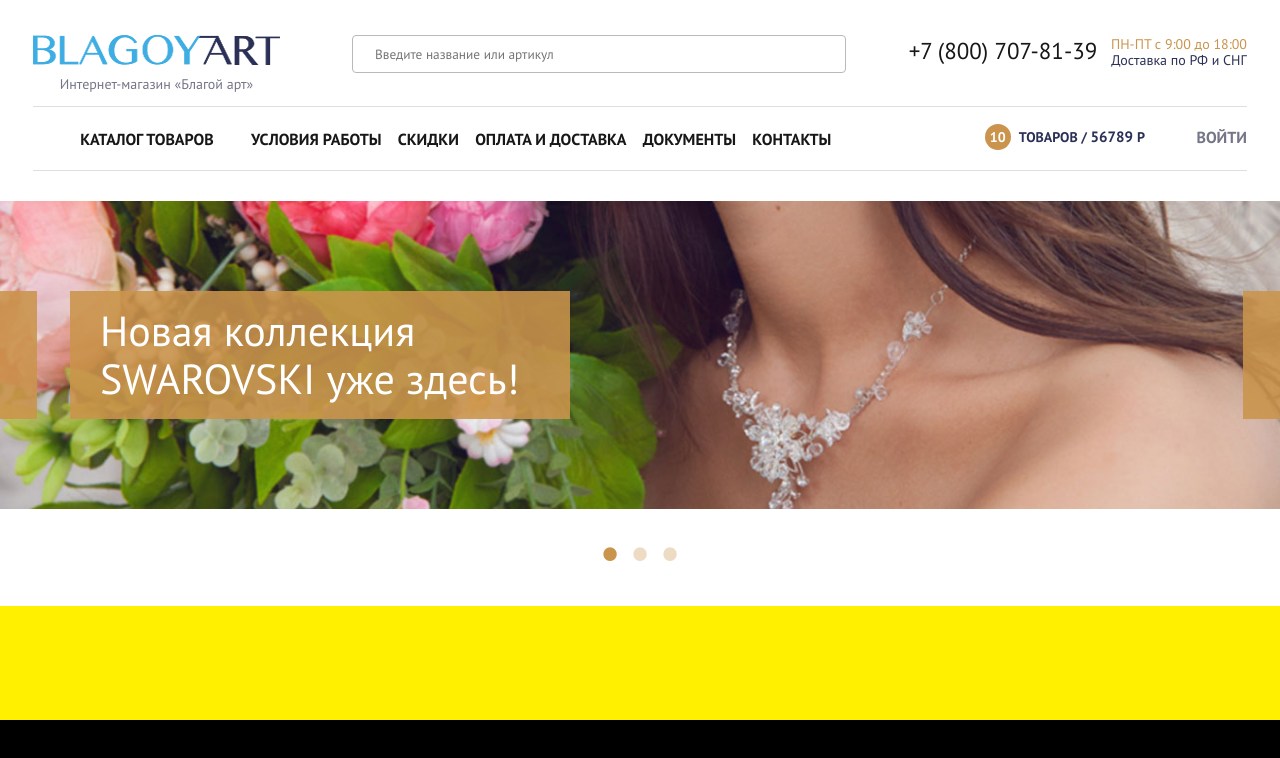
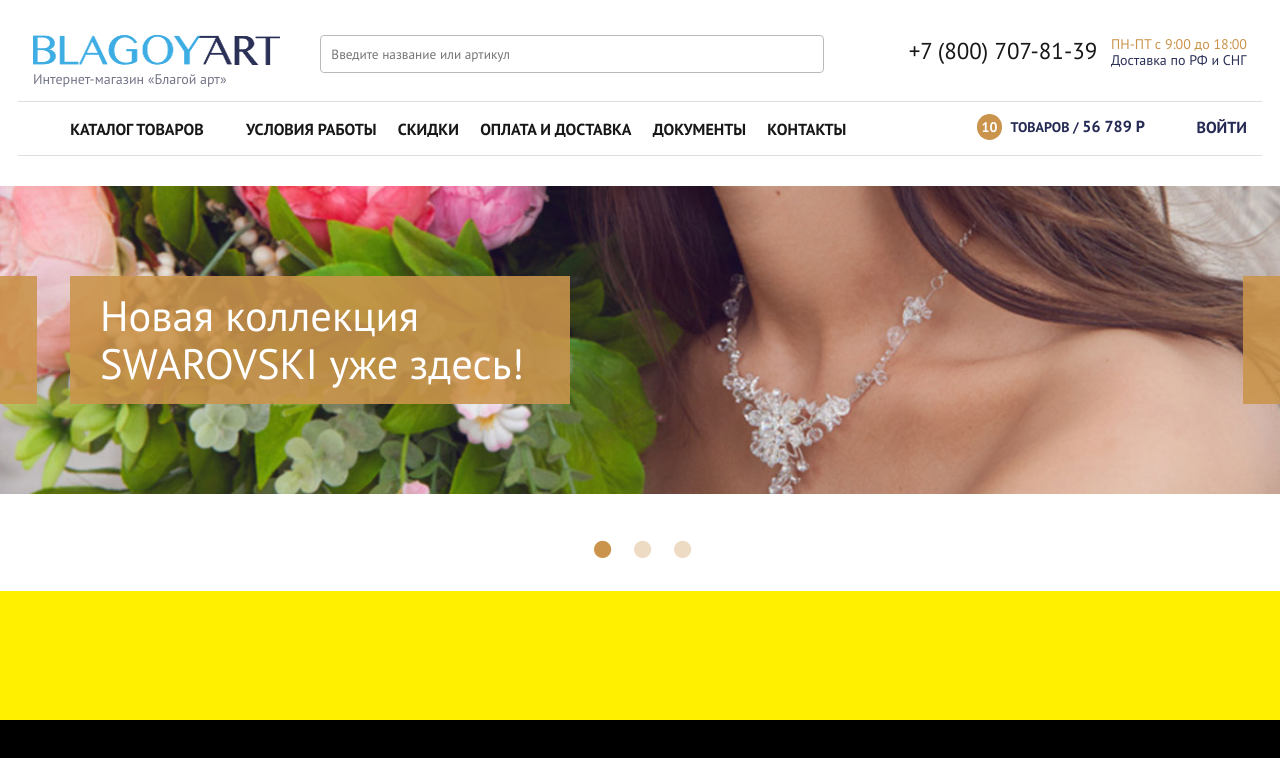
Before and after one commit to Valeriy73/blagoyart, a website: page source/template/index.html in a window 1280 px wide. Drawn offline with nearby package versions, Linux system fonts and the light colour scheme; files that its build step writes are made by us from their sources; files whose address does not match are found by name; a web font is replaced by a local one.

Commit message:
perfect pixel pc screen

```diff
--- a/source/scss/components/_slick-theme.scss
+++ b/source/scss/components/_slick-theme.scss
@@ -16,7 +16,7 @@
 $slick-prev-character: "" !default;
 $slick-next-character: "" !default;
 $slick-dot-character: "\2022" !default;
-$slick-dot-size: 56px !default;
+$slick-dot-size: 72px !default;
 $slick-opacity-default: 1 !default;
 $slick-opacity-on-hover: 1 !default;
 $slick-opacity-not-active: 0.33 !default;
@@ -136,7 +136,7 @@
 
 .slick-dots {
     position: absolute;
-    bottom: -55px;
+    bottom: -65px;
     list-style: none;
     display: block;
     text-align: center;
@@ -148,7 +148,7 @@
         display: inline-block;
         height: 20px;
         width: 20px;
-        margin: 0 5px;
+        margin: 0 10px;
         padding: 0;
         cursor: pointer;
         button {
--- a/source/scss/layout/_header.scss
+++ b/source/scss/layout/_header.scss
@@ -9,7 +9,6 @@
 	width:100%;
 	margin-top: 35px;
 	min-width: $min-width;
-	text-align:center;
 	order: 1;
     -webkit-order: 1;
     &-top {
@@ -26,12 +25,13 @@
     &-bottom {
     	display: flex;
     	justify-content: space-between;
-    	padding-top: 20px;
-    	padding-bottom: 20px;
+    	padding: 15px;
     	border-top: 1px solid #dddfdf;
     	border-bottom: 1px solid #dddfdf;
     	margin-bottom: 30px;
     	align-items: center;
+    	margin-left: -15px;
+    	margin-right: -15px;
     	&__basket {
     		width: 33%;
     		text-align: right;
@@ -47,26 +47,32 @@
 	}
 	&__picture {
 		max-width: 100%;
-		margin-bottom: 10px;
+		margin-bottom: 5px;
 	}
 	&__tagline {
+		display: block;
 		font-size: 14px;
 		font-family: "PTSans";
 		color: #747688;
+		text-align: left;
 	}
 }
 
 .search {
-	width: 494px;
+	flex-grow: 1;
+	//width: 494px;
 	border: 1px solid #b9b8bd;
 	border-radius: 4px;
 	height: 38px;
+	margin-left: 2.5%;
+    margin-right: 7%;
 
 	&__input {
-		width: 90%;
+		width: 94%;
 		height: 36px;
 		border: none;
 		padding-left: 8px;
+		margin-left: 2px;
 	}
 
 	&__submit {
@@ -92,7 +98,7 @@
 .basket {
 	display: inline-block;
 	margin-right: 20px;
-	color: #2b3056;
+	color: #252a54;
 	font-family: $custom-font-family;
 	text-transform: uppercase;
 	&:before {
@@ -113,7 +119,7 @@
 	}
 
 	&__prise {
-		font-size: 15px;
+		font-size: 16px;
 	}
 }
 .enter {
@@ -130,7 +136,7 @@
 		text-transform: uppercase;
 		font-size: 16px;
 		font-family: $custom-font-family;
-		color: #747688;
+		color: #252a54;
 	}
 }
 
--- a/source/scss/layout/_nav.scss
+++ b/source/scss/layout/_nav.scss
@@ -1,6 +1,5 @@
 .nav-top {
 	width: 67%;
-	padding: 0 15px;
 	&__list {
 		display: flex;
 		justify-content: space-between;
--- a/source/scss/layout/_slider.scss
+++ b/source/scss/layout/_slider.scss
@@ -9,7 +9,7 @@
 		margin-left: 70px;
 		background-color: rgba($slider-caption-bg, 0.88);
 		color: #fff;
-		font-size: 42px;
+		font-size: 42.5px;
 		line-height: 48px;
 		width: 500px;
 		padding: 16px 30px;
--- a/source/template/index.html
+++ b/source/template/index.html
@@ -85,8 +85,7 @@
 					<div class="basket">
 						<span class="basket__number">10</span>
 						ТОВАРОВ /
-						<span class="basket__prise"> 56789 </span>
-						p
+						<span class="basket__prise"> 56 789 Р</span>
 					</div>
 					<div class="enter">
 						<a class="enter__link" href="#">Войти</a>
```
